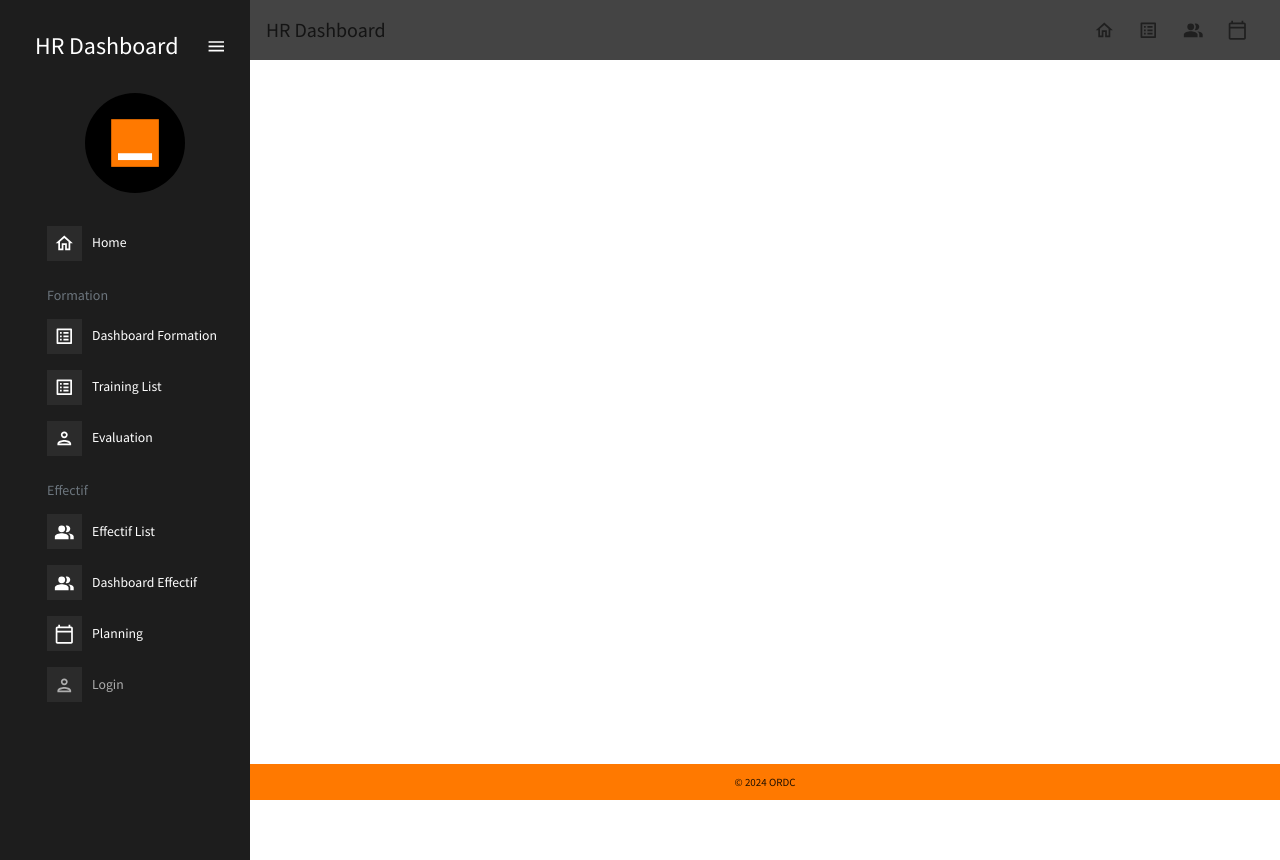
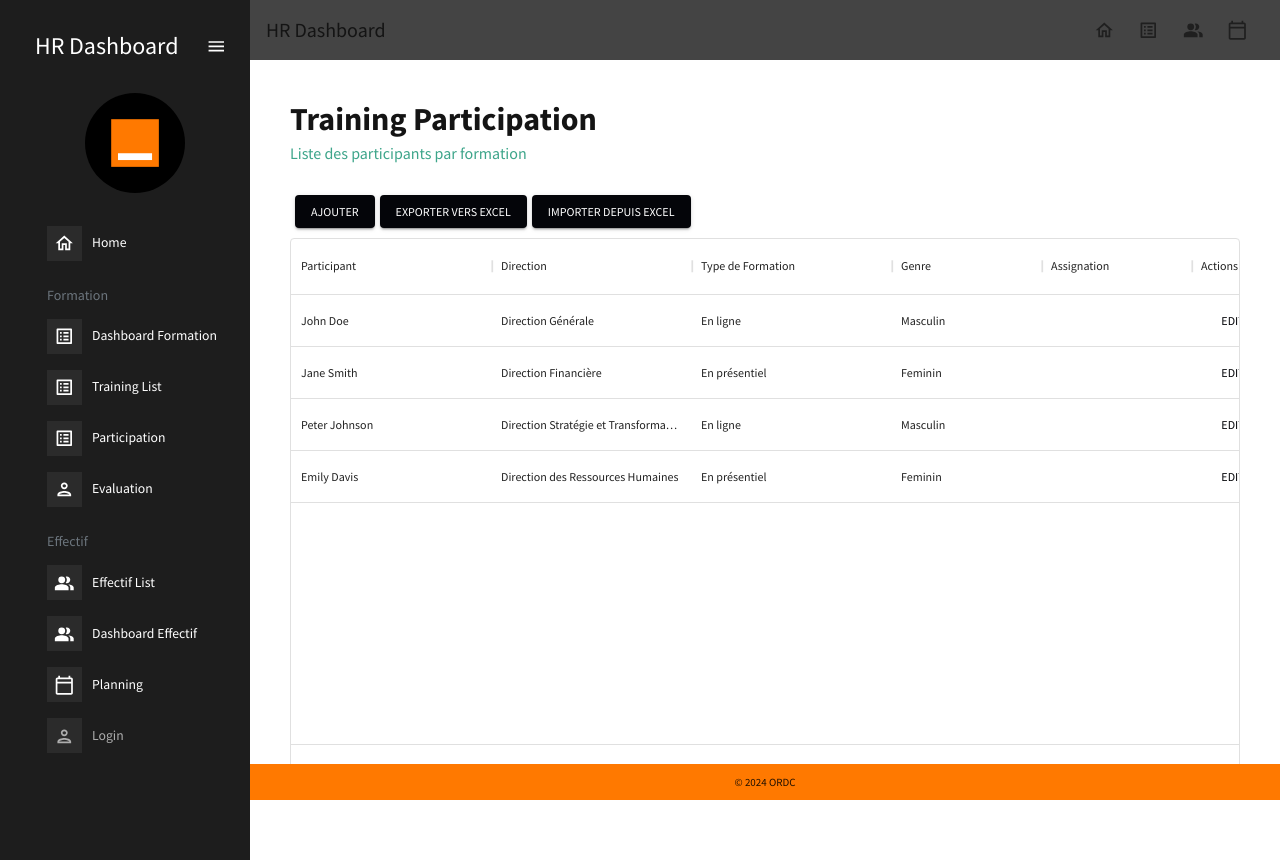
Before and after one commit to divineago/tempOrangeFront, a React (Create React App) app: page /trainingparticipation in a window 1280 px wide. After the commit the page ends 838 px from the top, so only its background shows below. Built offline with nearby package versions, Linux system fonts and the light colour scheme.

Commit message:
Ajout de la training participation

```diff
--- a/src/App.js
+++ b/src/App.js
@@ -16,6 +16,9 @@ import Login from './scenes/User/Login';
 import SignUpForm from './scenes/User/SignupForm';
 import Evaluation from './scenes/training/Evaluation';
 import TrainingCalendar from './scenes/training/TrainingCalendar';
+import TrainingParticipation from './scenes/training/TrainingParticipation';
+
+
 import './index.css'; // Assurez-vous d'importer le fichier de styles
 
 function App() {
@@ -42,6 +45,7 @@ function App() {
                 <Route path="/notificationpopup" element={<NotificationPopup />} />
                 <Route path="/evaluation" element={<Evaluation />} />
                 <Route path="/calendar" element={<TrainingCalendar />} />
+                <Route path="/trainingparticipation" element={<TrainingParticipation />} />
                 <Route path="/admin" element={<AdminView />} />
               </Routes>
             </div>
--- a/src/data/mockData.js
+++ b/src/data/mockData.js
@@ -36,6 +36,37 @@ export const directions = [
   { value: "GNORD", label: "GRAND NORD" },
   { value: "KC", label: "KONGO CENTRAL" },
   { value: "KIN", label: "KINSHASA" },
+];
+export const trainingParticipation = [
+  {
+    id:1,
+    direction: 'Direction Générale',
+    participant: 'John Doe',
+    gender: 'Masculin',
+    type: 'En ligne',
+  },
+  {
+    id:2,
+    direction: 'Direction Financière',
+    participant: 'Jane Smith',
+    gender: 'Feminin',
+    type: 'En présentiel',
+  },
+  {
+    id:3,
+    direction: 'Direction Stratégie et Transformation',
+    participant: 'Peter Johnson',
+    gender: 'Masculin',
+    type: 'En ligne',
+  },
+  {
+    id:4,
+    direction: 'Direction des Ressources Humaines',
+    participant: 'Emily Davis',
+    gender: 'Feminin',
+    type: 'En présentiel',
+  },
+  // Ajoutez plus de données de participation à la formation au besoin
 ];
 
 export const agePyramid = [
@@ -230,7 +261,6 @@ export const trainingProgressData = [
     satisfaction: 2,
   },
 ];
-
 export const initialEffectifData = [
   {
     id: 1,
--- a/src/index.css
+++ b/src/index.css
@@ -1,14 +1,6 @@
 @import url("https://fonts.googleapis.com/css2?family=Source+Sans+Pro:wght@400;600;700&display=swap");
 
-html,
-body,
-#root,
-.app,
-.content {
-  height: 100%;
-  width: 100%;
-  font-family: "Source Sans Pro", sans-serif;
-}
+
 
 .app {
   display: flex;
@@ -43,6 +35,9 @@ body,
   background-color: #FF7900;
   overflow: auto;
   z-index: 1000;
+  overflow-x: hidden;
+  scrollbar-width: none;
+
   transition: background-color 0.3s ease;
 }
 
--- a/src/scenes/global/Sidebar.jsx
+++ b/src/scenes/global/Sidebar.jsx
@@ -134,6 +134,13 @@ const Sidebar = () => {
               selected={selected}
               setSelected={setSelected}
             />
+             <Item
+              title="Participation"
+              to="/trainingparticipation"
+              icon={<ListAltIcon />}
+              selected={selected}
+              setSelected={setSelected}
+            />
             <Item
               title="Evaluation"
               to="/evaluation"
--- /dev/null
+++ b/src/scenes/training/TrainingParticipation.jsx
@@ -0,0 +1,204 @@
+import React, { useState } from 'react';
+import { Box, Button, Snackbar, Alert, Select, MenuItem, TextField, Dialog, DialogActions, DialogContent, DialogContentText, DialogTitle } from '@mui/material';
+import Header from '../../components/Header';
+import { trainingParticipation as initialTrainingParticipation, directions } from '../../data/mockData';
+import { DataGrid } from '@mui/x-data-grid';
+import * as XLSX from 'xlsx';
+
+const TrainingParticipation = () => {
+  const [trainingParticipation, setTrainingParticipation] = useState(initialTrainingParticipation);
+  const [openSnackbar, setOpenSnackbar] = useState(false);
+  const [snackbarMessage, setSnackbarMessage] = useState('');
+  const [snackbarSeverity, setSnackbarSeverity] = useState('success');
+  const [openDialog, setOpenDialog] = useState(false);
+  const [dialogData, setDialogData] = useState({});
+
+  const handleExportExcel = () => {
+    const ws = XLSX.utils.json_to_sheet(trainingParticipation);
+    const wb = XLSX.utils.book_new();
+    XLSX.utils.book_append_sheet(wb, ws, 'TrainingParticipation');
+    XLSX.writeFile(wb, 'TrainingParticipation.xlsx');
+  };
+
+  const handleImportExcel = (event) => {
+    const file = event.target.files[0];
+    if (file) {
+      const reader = new FileReader();
+      reader.onload = (e) => {
+        try {
+          const data = new Uint8Array(e.target.result);
+          const workbook = XLSX.read(data, { type: 'array' });
+          const sheetName = workbook.SheetNames[0];
+          const worksheet = workbook.Sheets[sheetName];
+          const json = XLSX.utils.sheet_to_json(worksheet);
+          setTrainingParticipation(json);
+          setSnackbarMessage('Data imported successfully');
+          setSnackbarSeverity('success');
+          setOpenSnackbar(true);
+        } catch (error) {
+          setSnackbarMessage('Error importing data');
+          setSnackbarSeverity('error');
+          setOpenSnackbar(true);
+        }
+      };
+      reader.readAsArrayBuffer(file);
+    }
+  };
+
+  const handleAdd = () => {
+    setDialogData({ id: Date.now(), participant: '', direction: '', type: '', gender: '', assigned: 'auto' });
+    setOpenDialog(true);
+  };
+
+  const handleEdit = (row) => {
+    setDialogData(row);
+    setOpenDialog(true);
+  };
+
+  const handleDelete = (id) => {
+    setTrainingParticipation((prev) => prev.filter((row) => row.id !== id));
+    setSnackbarMessage('Entry deleted successfully');
+    setSnackbarSeverity('success');
+    setOpenSnackbar(true);
+  };
+
+  const handleSave = () => {
+    setTrainingParticipation((prev) => {
+      const index = prev.findIndex((row) => row.id === dialogData.id);
+      if (index !== -1) {
+        prev[index] = dialogData;
+        return [...prev];
+      }
+      return [...prev, dialogData];
+    });
+    setOpenDialog(false);
+    setSnackbarMessage('Entry saved successfully');
+    setSnackbarSeverity('success');
+    setOpenSnackbar(true);
+  };
+
+  const handleCloseDialog = () => {
+    setOpenDialog(false);
+  };
+
+  const handleCloseSnackbar = () => {
+    setOpenSnackbar(false);
+  };
+
+  const columns = [
+    { field: 'participant', headerName: 'Participant', width: 200 },
+    { field: 'direction', headerName: 'Direction', width: 200 },
+    { field: 'type', headerName: 'Type de Formation', width: 200 },
+    { field: 'gender', headerName: 'Genre', width: 150 },
+    { field: 'assigned', headerName: 'Assignation', width: 150 },
+    {
+      field: 'actions',
+      headerName: 'Actions',
+      width: 150,
+      renderCell: (params) => (
+        <div>
+          <Button onClick={() => handleEdit(params.row)}>Edit</Button>
+          <Button onClick={() => handleDelete(params.id)}>Delete</Button>
+        </div>
+      ),
+    },
+  ];
+
+  return (
+    <Box m="20px">
+      <Header title="Training Participation" subtitle="Liste des participants par formation" />
+      <Box m="10px 0">
+        <Button variant="contained" color="primary" onClick={handleAdd} style={{ marginLeft: '5px' }}>
+          Ajouter
+        </Button>
+        <Button variant="contained" color="primary" onClick={handleExportExcel} style={{ marginLeft: '5px' }}>
+          Exporter vers Excel
+        </Button>
+        <input
+          accept=".xlsx, .xls"
+          style={{ display: 'none' }}
+          id="import-excel"
+          type="file"
+          onChange={handleImportExcel}
+        />
+        <label htmlFor="import-excel">
+          <Button variant="contained" component="span" style={{ marginLeft: '5px' }}>
+            Importer depuis Excel
+          </Button>
+        </label>
+      </Box>
+      <Box height="70vh">
+        <DataGrid rows={trainingParticipation} columns={columns} pageSize={100} rowsPerPageOptions={[100]} />
+      </Box>
+      <Snackbar open={openSnackbar} autoHideDuration={6000} onClose={handleCloseSnackbar}>
+        <Alert onClose={handleCloseSnackbar} severity={snackbarSeverity}>
+          {snackbarMessage}
+        </Alert>
+      </Snackbar>
+      <Dialog open={openDialog} onClose={handleCloseDialog}>
+        <DialogTitle>{dialogData.id ? 'Edit Entry' : 'Add Entry'}</DialogTitle>
+        <DialogContent>
+          <DialogContentText>
+            Please fill in the details of the training participation entry.
+          </DialogContentText>
+          <TextField
+            autoFocus
+            margin="dense"
+            label="Participant"
+            type="text"
+            fullWidth
+            value={dialogData.participant}
+            onChange={(e) => setDialogData({ ...dialogData, participant: e.target.value })}
+          />
+          <Select
+            margin="dense"
+            label="Direction"
+            fullWidth
+            value={dialogData.direction}
+            onChange={(e) => setDialogData({ ...dialogData, direction: e.target.value })}
+          >
+            {directions.map((direction) => (
+              <MenuItem key={direction.value} value={direction.value}>
+                {direction.label}
+              </MenuItem>
+            ))}
+          </Select>
+          <TextField
+            margin="dense"
+            label="Type de Formation"
+            type="text"
+            fullWidth
+            value={dialogData.type}
+            onChange={(e) => setDialogData({ ...dialogData, type: e.target.value })}
+          />
+          <TextField
+            margin="dense"
+            label="Genre"
+            type="text"
+            fullWidth
+            value={dialogData.gender}
+            onChange={(e) => setDialogData({ ...dialogData, gender: e.target.value })}
+          />
+          <Select
+            fullWidth
+            value={dialogData.assigned}
+            onChange={(e) => setDialogData({ ...dialogData, assigned: e.target.value })}
+          >
+            <MenuItem value="auto">Auto-assignation</MenuItem>
+            <MenuItem value="assigned">Assignée</MenuItem>
+          </Select>
+        </DialogContent>
+        <DialogActions>
+          <Button onClick={handleCloseDialog} color="primary">
+            Annuler
+          </Button>
+          <Button onClick={handleSave} color="primary">
+            Sauvegarder
+          </Button>
+        </DialogActions>
+      </Dialog>
+    </Box>
+  );
+};
+
+export default TrainingParticipation;
```
